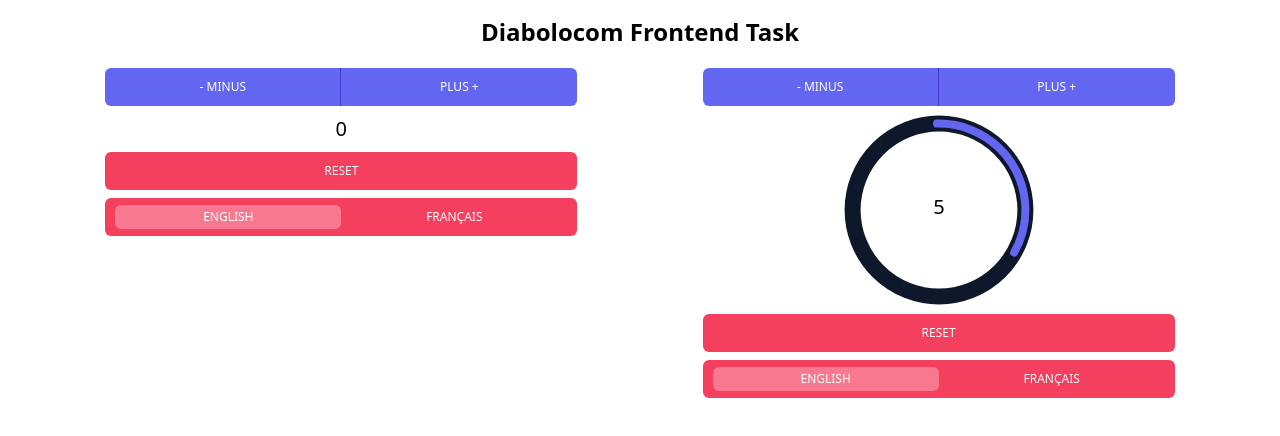
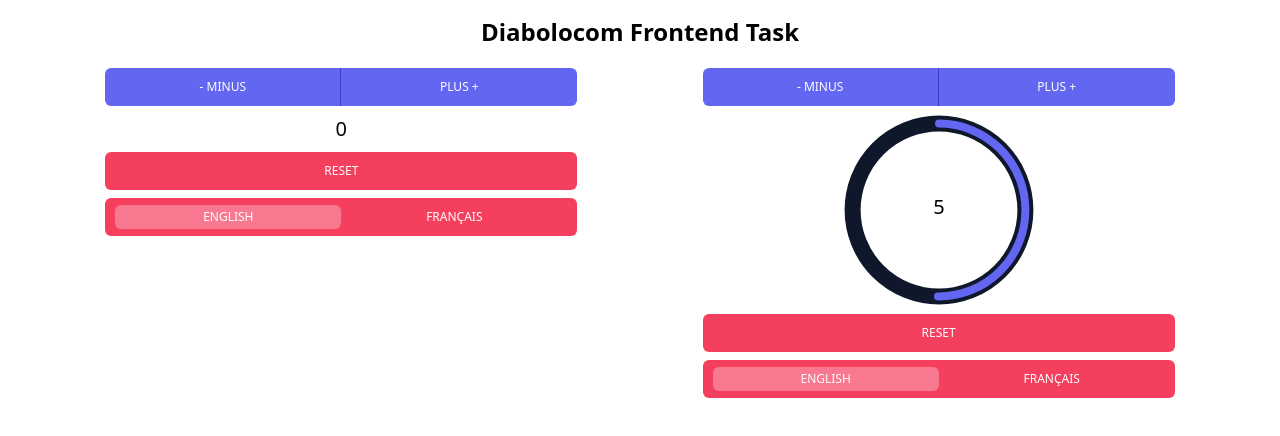
Before and after one commit to doic/diabolocom-frontend-task, a Vue app: page / in a window 1280 px wide. Shown: the top 436 px of the page. Built offline with nearby package versions, Linux system fonts and the light colour scheme.

Commit message:
svg stroke-dasharray only

```diff
--- a/src/components/CounterDisplay.vue
+++ b/src/components/CounterDisplay.vue
@@ -1,5 +1,5 @@
 <script setup lang="ts">
-import { computed, onMounted, ref, watch } from 'vue';
+import { computed, onMounted, ref } from 'vue';
 import { store } from './store'
 const { counterId, min, max, value } = withDefaults(defineProps<{
 	counterId?: string
@@ -21,28 +21,27 @@ const scaledValue = computed(() => {
 	if (hasFullRange) {
 		const [min, max] = store.getRange(counterId) as [number, number]
 		const value = store.getCounter(counterId)
-		return Math.ceil((value - min) / (max - min) * 360)
+		return Math.ceil((value - min) / (max - min) * circumference.value)
 	}
 	return store.getCounter(counterId)
 })
-let circumference = 0
-const strokeStart = ref(360)
-const strokeEnd = computed(() => 360 - scaledValue.value)
-const animate = ref('animate')
-watch(strokeEnd, () => {
-	// Trick to restart the animation
-	// animate.value = ''
-	// animate.value = 'animate'
-	// Next animation will start from the current value
-	strokeStart.value = strokeEnd.value
-})
-onMounted(() => {
+
+const circumference = ref(0)
+const strokeGap = computed(() => scaledValue.value < circumference.value ? circumference.value - scaledValue.value : 0)
+
+/**
+ * Update the circumference of the circle onMount, or when the window is resized
+ */
+const updateCircumference = () => {
 	if (!hasFullRange) return
 	const svgElement = document.querySelector('svg#chart_' + counterId) as SVGElement;
 	const width = svgElement.getBoundingClientRect().width
 	const radius = width * 45 / 100
-	circumference = 2 * Math.PI * radius
-	console.log({ circumference })
+	circumference.value = 2 * Math.PI * radius
+}
+onMounted(() => {
+	updateCircumference()
+	window.addEventListener('resize', updateCircumference)
 })
 </script>
 <template>
@@ -50,27 +49,11 @@ onMounted(() => {
 		<svg :id="'chart_' + counterId" v-if="hasFullRange" view-box="0 0 100 100"
 			class="w-full mx-auto max-w-48 aspect-square">
 			<circle class="stroke-slate-900 stroke-[1rem] fill-none" cx="50%" cy="50%" r="45%" />
-			<circle v-if="scaledValue" stroke-linecap="round" :stroke-dasharray="strokeEnd ? 360 : ''"
-				:stroke-dashoffset="strokeEnd" :class="animate"
-				class="stroke-primary-500 stroke-[.5rem] fill-none -rotate-90 origin-center" cx="50%" cy="50%" r="45%" />
+			<circle stroke-linecap="round" :stroke-dasharray="scaledValue + ' ' + strokeGap"
+				class="stroke-primary-500 stroke-[.5rem] fill-none -rotate-90 origin-center transition-all" cx="50%"
+				cy="50%" r="45%" />
 			<text text-anchor="middle" x="50%" y="52%">{{ store.getCounter(counterId) }}</text>
 		</svg>
 		<div class="w-full text-center" v-else>{{ store.getCounter(counterId) }}</div>
 	</div>
 </template>
-
-<style>
-.animate {
-	animation: progress 2s ease-out;
-}
-
-@keyframes progress {
-	from {
-		stroke-dashoffset: v-bind(strokeStart);
-	}
-
-	to {
-		stroke-dashoffset: v-bind(strokeEnd);
-	}
-}
-</style>
```
